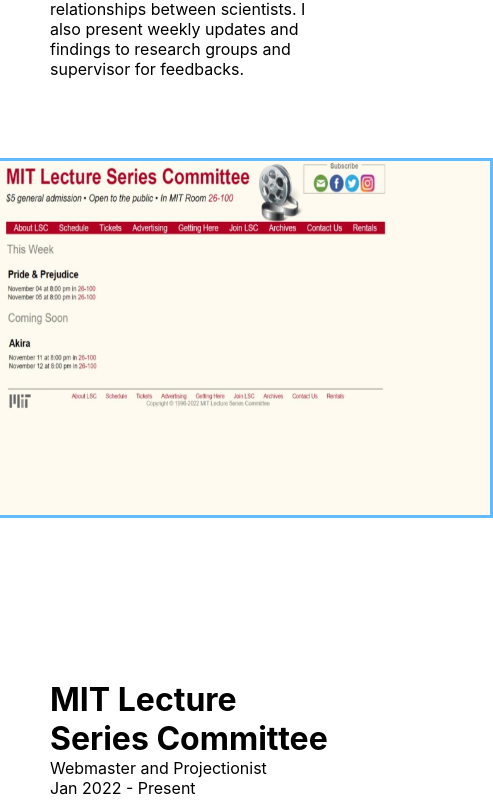
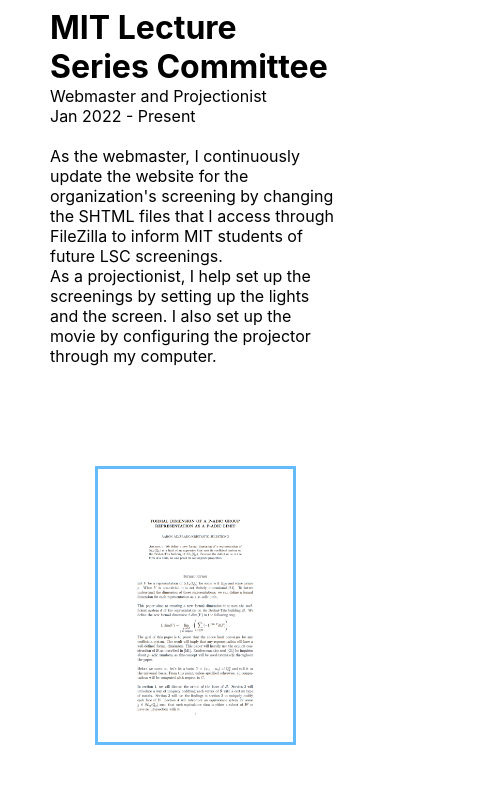
Before and after one commit to aaronk2002/personal_web, a React (Create React App) app: page /experiences in a window 390 px wide. Shown: the part 1007-1811 px from the top of the page, 493 px wide, since content can reach past the window. Built offline with nearby package versions, Linux system fonts and the light colour scheme.

Commit message:
Fixed other pages contents for mobil

```diff
--- a/src/style/Containers.css
+++ b/src/style/Containers.css
@@ -71,14 +71,6 @@
     background-size: 45px;
 }
 
-.homeImgContainer {
-    height: 75vh;
-    width: 75vh;
-    display: flex;
-        align-items: center;
-        justify-content: center;
-}
-
 .noMargin {
     margin: 0px;
 }
@@ -103,6 +95,14 @@
         align-items: center;
         justify-content: center;
     }
+
+    .homeImgContainer {
+        height: 75vh;
+        width: 75vh;
+        display: flex;
+            align-items: center;
+            justify-content: center;
+    }
 }
 
 @media only screen and (orientation: portrait) {
@@ -112,16 +112,23 @@
         width: 100vw;
     }
     .contentDesc {
-        height: calc(60vh - 37.5px);
+        height: auto;
         display: flex;
         align-items: center;
         justify-content: center;
         padding: 50px;
     }
     .contentImg {
-        height: calc(60vh - 37.5px);
+        height: auto;
         display: flex;
         align-items: center;
         justify-content: center;
+        padding-top: 50px;
+    }
+
+    .homeImgContainer {
+        display: flex;
+            align-items: center;
+            justify-content: center;
     }
 }
--- a/src/style/Images.css
+++ b/src/style/Images.css
@@ -71,16 +71,16 @@
 
     .portrait {
         position: relative;
-        width: 50vh;
-        height: 70vh;
+        width: 50vw;
+        height: 70vw;
         border: solid;
         border-color: #63BBFB;
     }
 
     .landscape {
         position: relative;
-        width: 70vh;
-        height: 42vh;
+        width: 70vw;
+        height: 42vw;
         border: solid;
         border-color: #63BBFB;
     }
```
